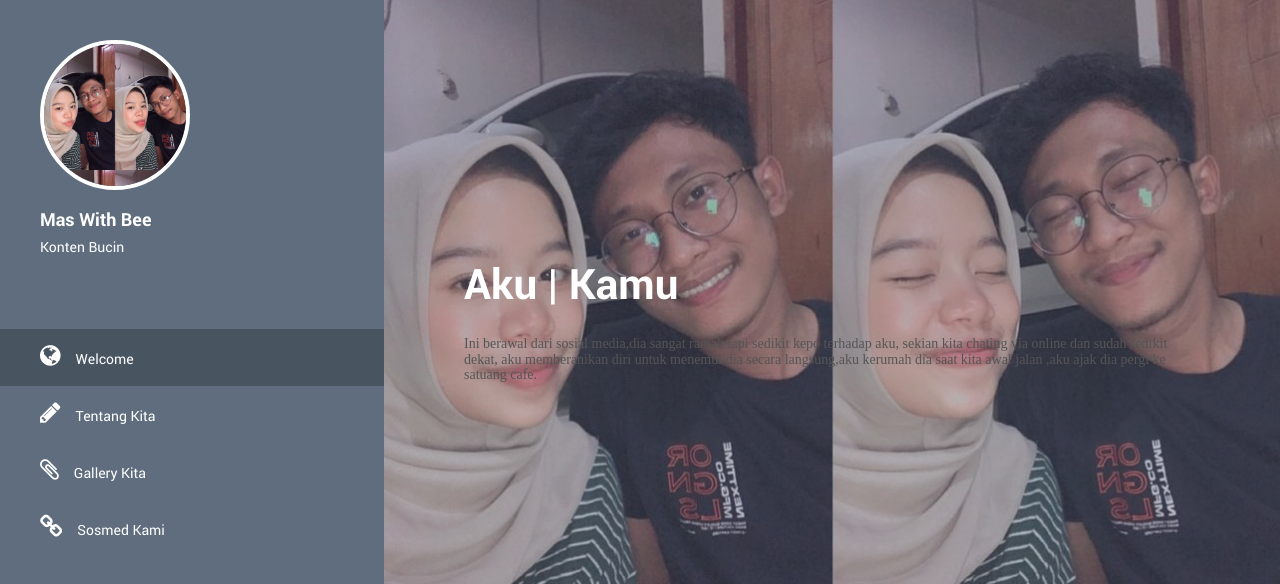
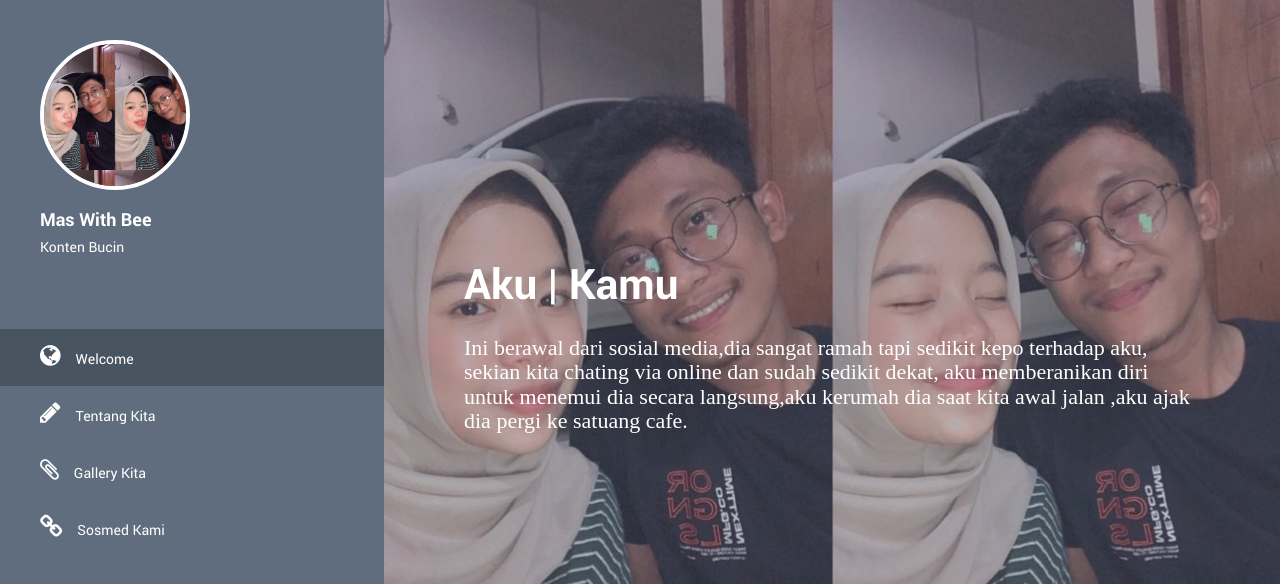
Before and after one commit to Arbiansyah30/Bcnn, a plain HTML site: page index.html in a window 1280 px wide. Shown: the top 584 px of the page. Drawn offline with Linux system fonts and the light colour scheme.

Commit message:
Update index.html

```diff
--- a/index.html
+++ b/index.html
@@ -87,8 +87,8 @@
             <div class="banner-overlay"></div>
             <div class="welcome-text">
                 <h2>Aku | Kamu</h2>
-                <h4>Ini berawal dari sosial media,dia sangat ramah tapi sedikit kepo terhadap aku, sekian kita chating via online dan sudah sedikit dekat,
-                        aku memberanikan diri untuk menemui dia secara langsung,aku kerumah dia saat kita awal jalan ,aku ajak dia pergi ke satuang cafe.</h4>
+                <h5>Ini berawal dari sosial media,dia sangat ramah tapi sedikit kepo terhadap aku, sekian kita chating via online dan sudah sedikit dekat,
+                        aku memberanikan diri untuk menemui dia secara langsung,aku kerumah dia saat kita awal jalan ,aku ajak dia pergi ke satuang cafe.</h5>
             </div>
         </div>
 
```
